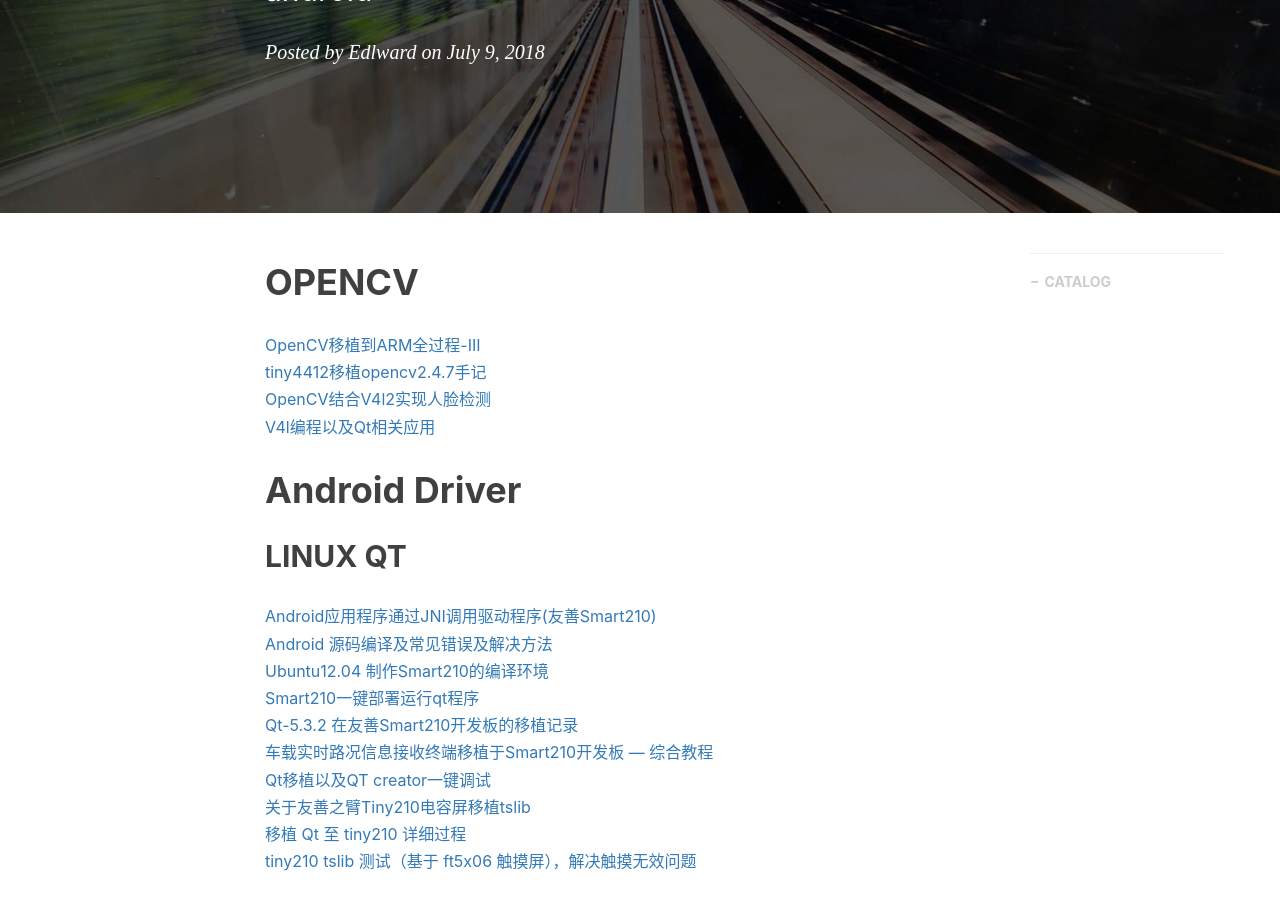
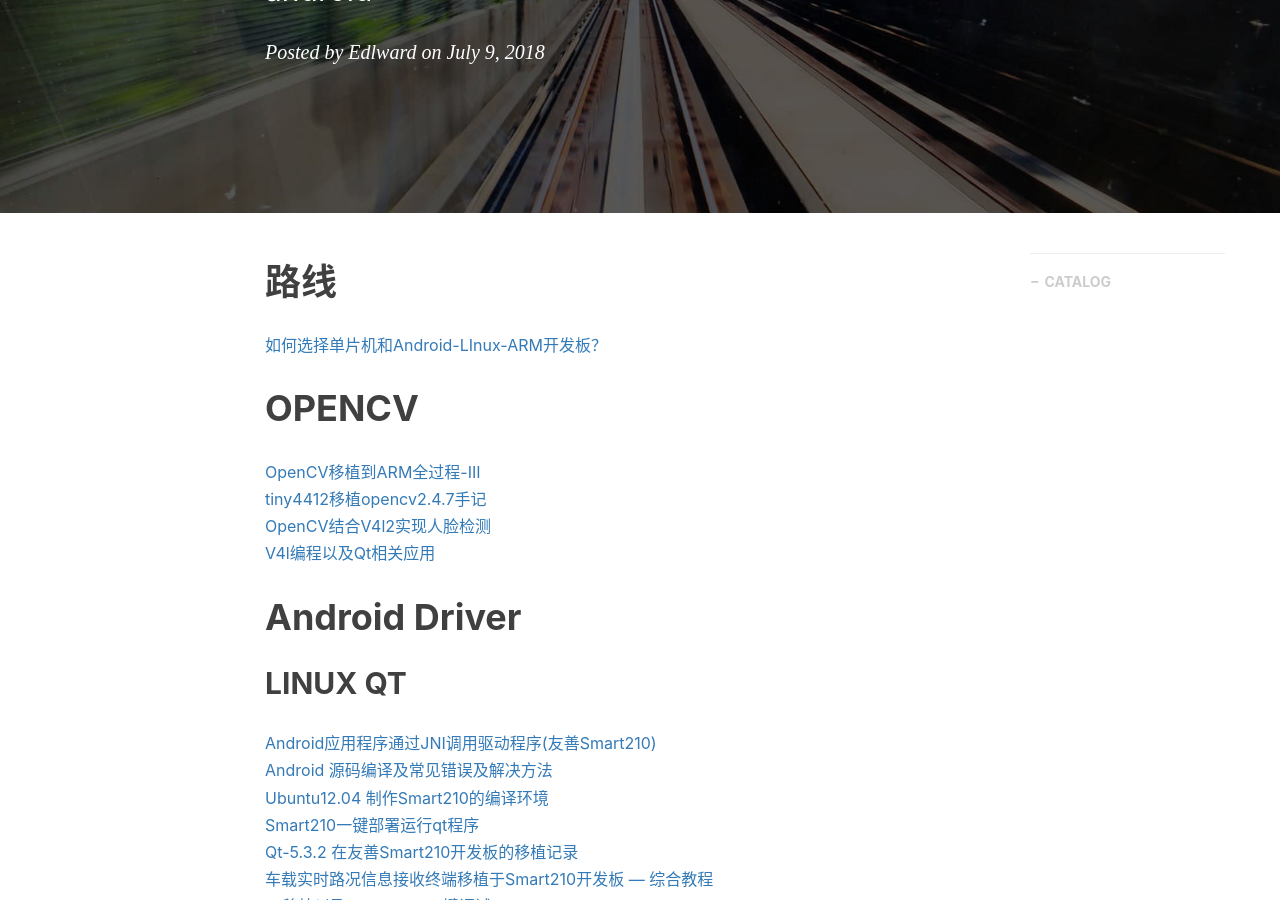
Before and after one commit to gary-robotics/dlward, a Jekyll site: the page built from _posts/2018-07-09-AndroidDriver-2018.markdown, in a window 1280 px wide and 900 px high, scrolled down 310 px. Built offline with Jekyll 4.4.1, drawn with Linux system fonts in a browser that asks for light colours; nearby versions of some CDN libraries; comment, search, counter and statistics services are not loaded.

Commit message:
Update 2018-07-09-AndroidDriver-2018.markdown

```diff
--- a/_posts/2018-07-09-AndroidDriver-2018.markdown
+++ b/_posts/2018-07-09-AndroidDriver-2018.markdown
@@ -10,6 +10,8 @@ catalog:    true
 tags:
     - android
 ---
+# 路线
+[如何选择单片机和Android-LInux-ARM开发板？](https://www.zhihu.com/question/41812528)
 
 # OPENCV
 [OpenCV移植到ARM全过程-III](https://blog.csdn.net/kaychangeek/article/details/78552418)
```
